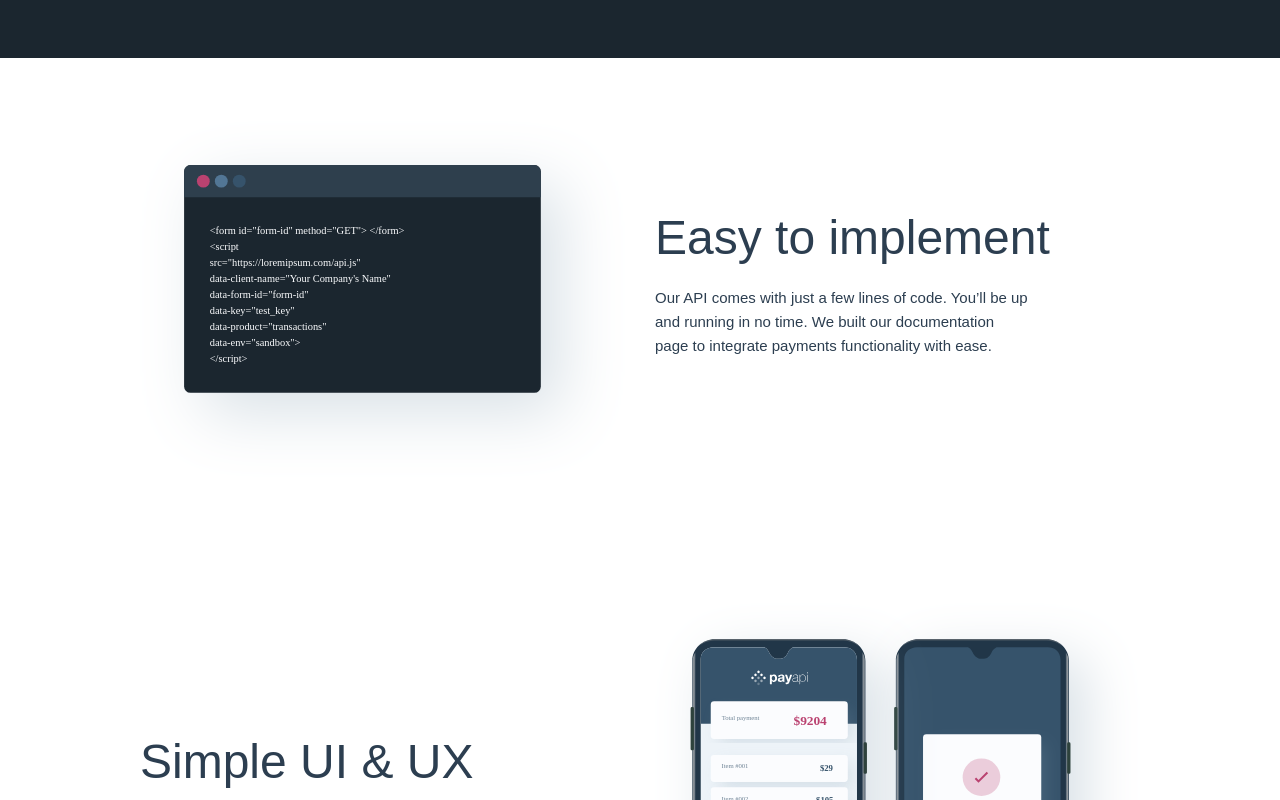
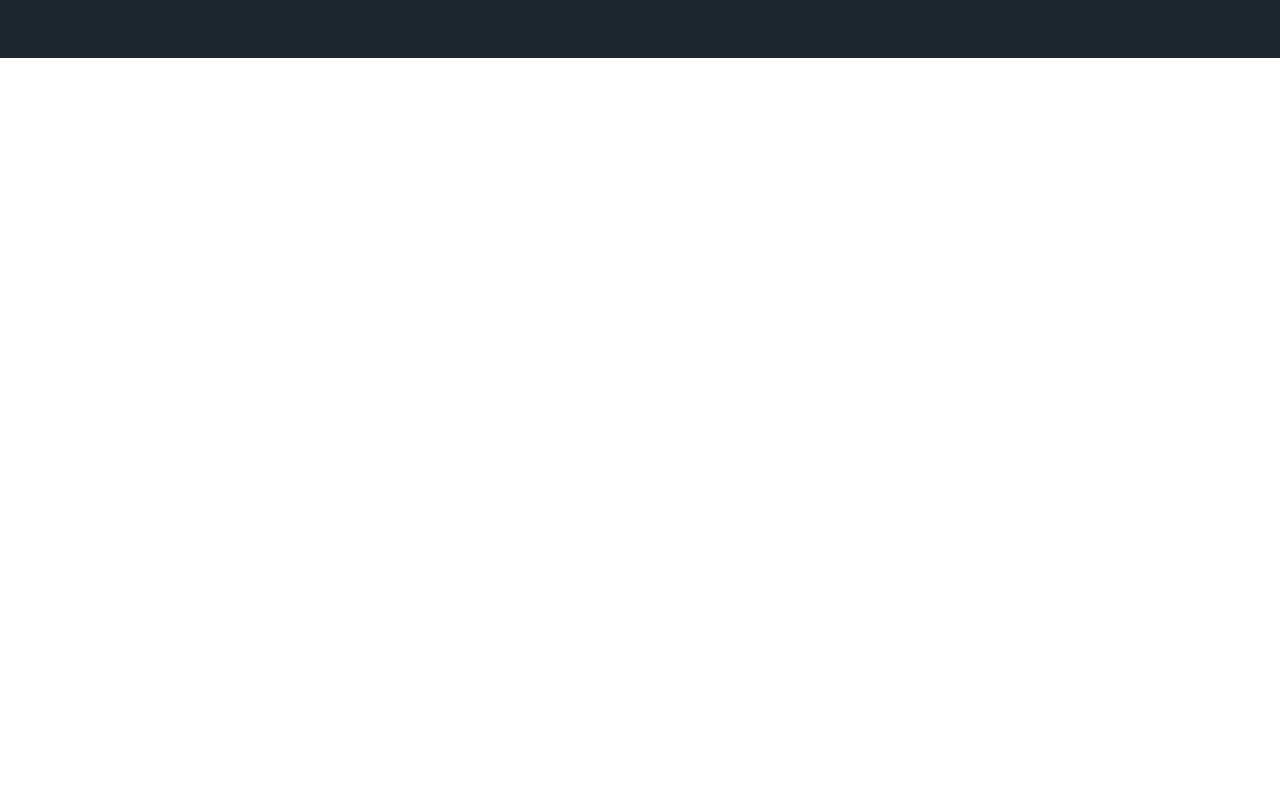
Before and after one commit to clf94-dev/payapi-vue, a Vue app: page / in a window 1280 px wide. Shown: the part 1260-2060 px from the top of the page. Built offline with nearby package versions, Linux system fonts and the light colour scheme.

Commit message:
added AOS to middleHome component

```diff
--- a/src/components/MiddleHome.vue
+++ b/src/components/MiddleHome.vue
@@ -2,11 +2,11 @@
 <b-container fluid>
     <b-row v-for="data of middle" v-bind:key="data.title" :class="data.classes ">
         <b-col class="text-col" xs="12" sm="12" md="6" lg="6">
-            <h2>{{data.title}}</h2>
-            <p>{{data.text}}</p>
+            <h2 data-aos='fade-up' data-aos-delay='200'>{{data.title}}</h2>
+            <p data-aos='fade-up' data-aos-delay='400'>{{data.text}}</p>
         </b-col>
         <b-col class="img-col" xs="12" sm="12" md="6" lg="6">
-            <img :src="data.src" :alt="data.imgAlt">
+            <img data-aos='fade-up' data-aos-delay='200' :src="data.src" :alt="data.imgAlt">
         </b-col>
     </b-row>
 
```
